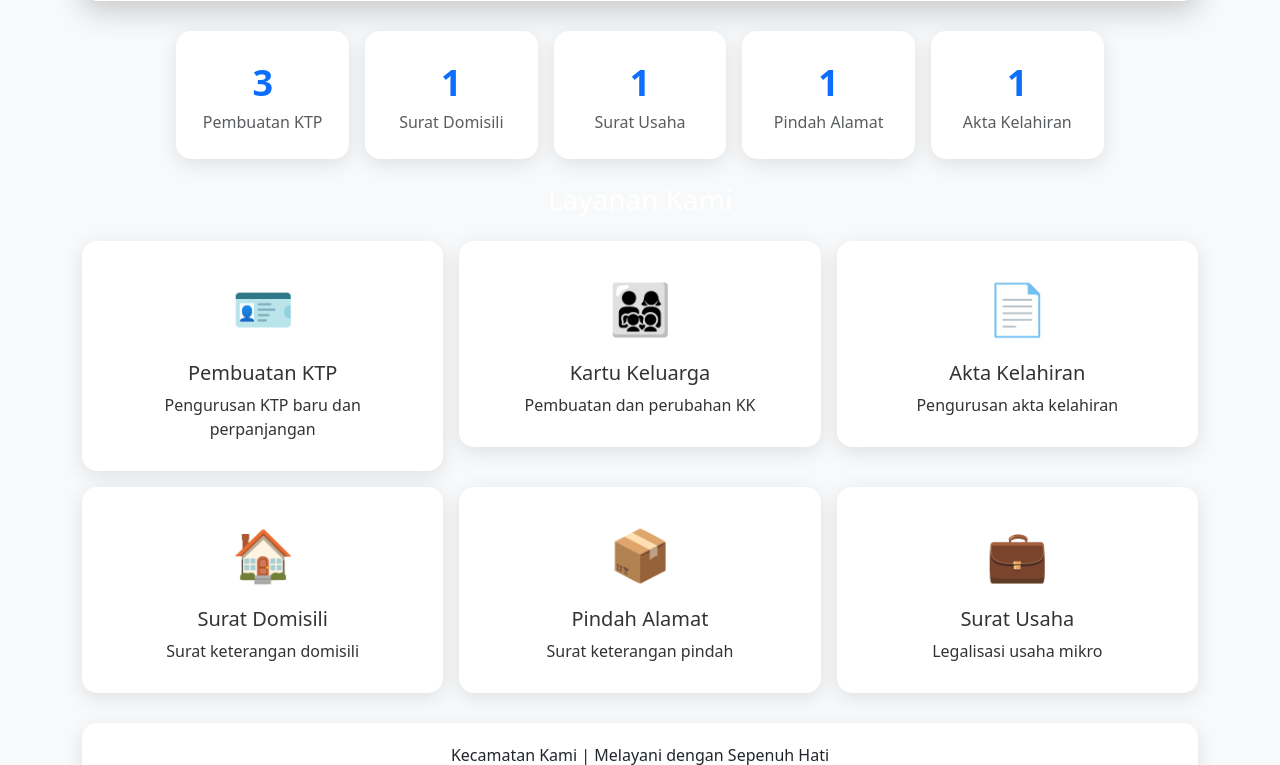
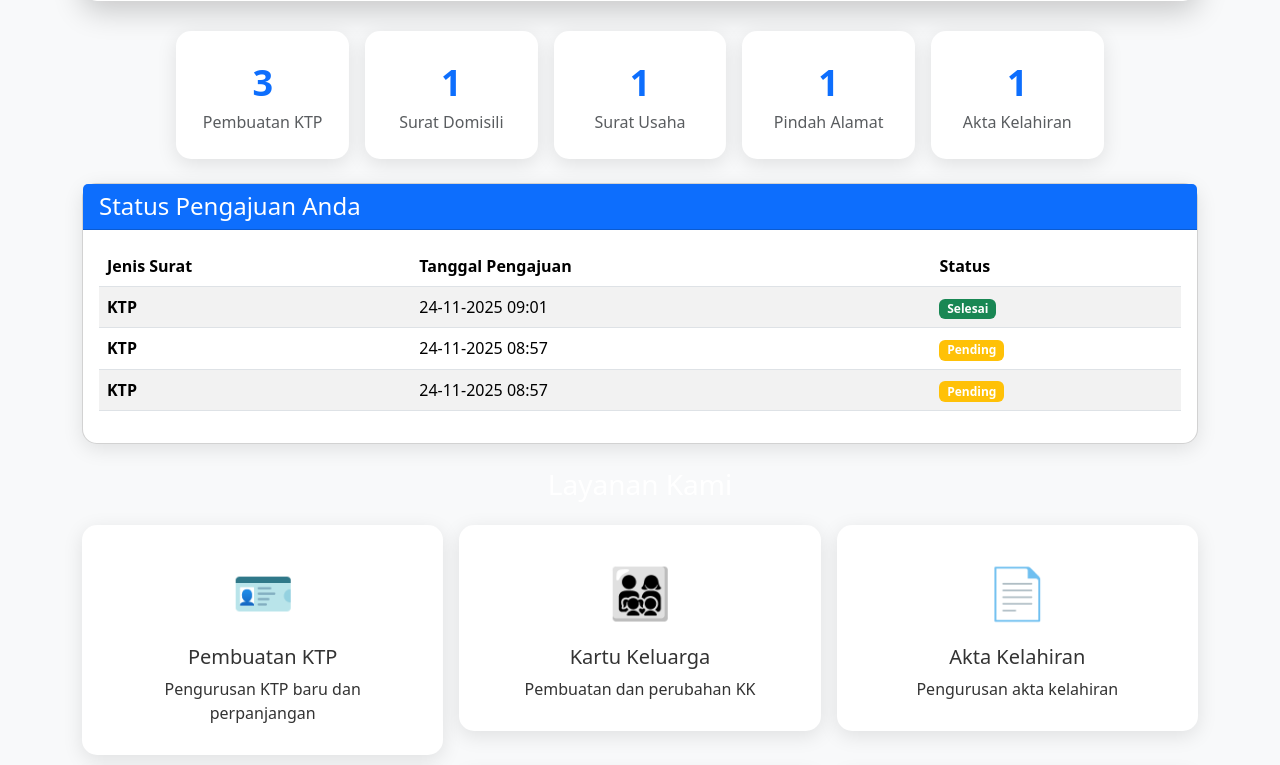
Before and after one commit to zakyassya/projekpw, a PHP site: page / in a window 1280 px wide. Shown: the part 431-1196 px from the top of the page. Run offline with PHP 8.4, Linux system fonts and the light colour scheme; a user stored in the database is signed in; data comes from the database, SQL or seed files in the repository; tables that the repository leaves empty hold one stand-in row (values such as "Sample post").

Commit message:
terbaru user

```diff
--- a/index.php
+++ b/index.php
@@ -41,6 +41,77 @@
 $sql_akta = "SELECT COUNT(*) as total FROM pengajuan_akta";
 $result_akta = mysqli_query($conn, $sql_akta);
 $akta_count = mysqli_fetch_assoc($result_akta)['total'] ?? 0;
+
+// Ambil pengajuan user saat ini
+$id_user = $_SESSION['user_id'] ?? null;
+$pengajuan_list = [];
+
+if ($id_user) {
+    // KTP
+    $sql_user_ktp = "SELECT 'KTP' as jenis, id, created_at, status FROM pengajuan_ktp WHERE user_id = ?";
+    $stmt = mysqli_prepare($conn, $sql_user_ktp);
+    mysqli_stmt_bind_param($stmt, "i", $id_user);
+    mysqli_stmt_execute($stmt);
+    $result_ktp = mysqli_stmt_get_result($stmt);
+    while ($row = mysqli_fetch_assoc($result_ktp)) {
+        $pengajuan_list[] = $row;
+    }
+
+    // Kartu Keluarga
+    $sql_user_kk = "SELECT 'Kartu Keluarga' as jenis, id, created_at, status FROM pengajuan_kk WHERE user_id = ?";
+    $stmt = mysqli_prepare($conn, $sql_user_kk);
+    mysqli_stmt_bind_param($stmt, "i", $id_user);
+    mysqli_stmt_execute($stmt);
+    $result_kk = mysqli_stmt_get_result($stmt);
+    while ($row = mysqli_fetch_assoc($result_kk)) {
+        $pengajuan_list[] = $row;
+    }
+
+    // Domisili
+    $sql_user_domisili = "SELECT 'Surat Domisili' as jenis, id, created_at, status FROM pengajuan_domisili WHERE user_id = ?";
+    $stmt = mysqli_prepare($conn, $sql_user_domisili);
+    mysqli_stmt_bind_param($stmt, "i", $id_user);
+    mysqli_stmt_execute($stmt);
+    $result_domisili = mysqli_stmt_get_result($stmt);
+    while ($row = mysqli_fetch_assoc($result_domisili)) {
+        $pengajuan_list[] = $row;
+    }
+
+    // Usaha
+    $sql_user_usaha = "SELECT 'Surat Usaha' as jenis, id, created_at, status FROM pengajuan_usaha WHERE user_id = ?";
+    $stmt = mysqli_prepare($conn, $sql_user_usaha);
+    mysqli_stmt_bind_param($stmt, "i", $id_user);
+    mysqli_stmt_execute($stmt);
+    $result_usaha = mysqli_stmt_get_result($stmt);
+    while ($row = mysqli_fetch_assoc($result_usaha)) {
+        $pengajuan_list[] = $row;
+    }
+
+    // Pindah Alamat
+    $sql_user_pindah = "SELECT 'Pindah Alamat' as jenis, id, created_at, status FROM pengajuan_pindah WHERE user_id = ?";
+    $stmt = mysqli_prepare($conn, $sql_user_pindah);
+    mysqli_stmt_bind_param($stmt, "i", $id_user);
+    mysqli_stmt_execute($stmt);
+    $result_pindah = mysqli_stmt_get_result($stmt);
+    while ($row = mysqli_fetch_assoc($result_pindah)) {
+        $pengajuan_list[] = $row;
+    }
+
+    // Akta Kelahiran
+    $sql_user_akta = "SELECT 'Akta Kelahiran' as jenis, id, created_at, status FROM pengajuan_akta WHERE user_id = ?";
+    $stmt = mysqli_prepare($conn, $sql_user_akta);
+    mysqli_stmt_bind_param($stmt, "i", $id_user);
+    mysqli_stmt_execute($stmt);
+    $result_akta = mysqli_stmt_get_result($stmt);
+    while ($row = mysqli_fetch_assoc($result_akta)) {
+        $pengajuan_list[] = $row;
+    }
+
+    // Sort by tanggal terbaru
+    usort($pengajuan_list, function($a, $b) {
+        return strtotime($b['created_at']) - strtotime($a['created_at']);
+    });
+}
 ?>
 <!DOCTYPE html>
 <html lang="id">
@@ -237,6 +308,47 @@
             </div>
         </div>
 
+        <!-- Status Pengajuan User -->
+        <div class="card my-4" style="background: white; border-radius: 15px; box-shadow: 0 5px 20px rgba(0,0,0,0.1);">
+            <div class="card-header bg-primary text-white">
+                <h4 class="mb-0">Status Pengajuan Anda</h4>
+            </div>
+            <div class="card-body">
+                <?php if (empty($pengajuan_list)): ?>
+                    <p class="text-muted">Tidak ada pengajuan surat saat ini.</p>
+                <?php else: ?>
+                    <table class="table table-striped table-hover">
+                        <thead>
+                            <tr>
+                                <th>Jenis Surat</th>
+                                <th>Tanggal Pengajuan</th>
+                                <th>Status</th>
+                            </tr>
+                        </thead>
+                        <tbody>
+                            <?php foreach ($pengajuan_list as $peng): ?>
+                                <tr>
+                                    <td><strong><?php echo htmlspecialchars($peng['jenis']); ?></strong></td>
+                                    <td><?php echo date('d-m-Y H:i', strtotime($peng['created_at'])); ?></td>
+                                    <td>
+                                        <span class="badge <?php
+                                            $status = strtolower($peng['status']);
+                                            if ($status == 'selesai') echo 'bg-success';
+                                            elseif ($status == 'diproses') echo 'bg-info';
+                                            elseif ($status == 'ditolak') echo 'bg-danger';
+                                            else echo 'bg-warning';
+                                        ?>">
+                                            <?php echo ucfirst($peng['status']); ?>
+                                        </span>
+                                    </td>
+                                </tr>
+                            <?php endforeach; ?>
+                        </tbody>
+                    </table>
+                <?php endif; ?>
+            </div>
+        </div>
+
         <!-- Services -->
         <h3 class="text-white text-center mb-4">Layanan Kami</h3>
         <div class="row g-3 mb-4">
```
